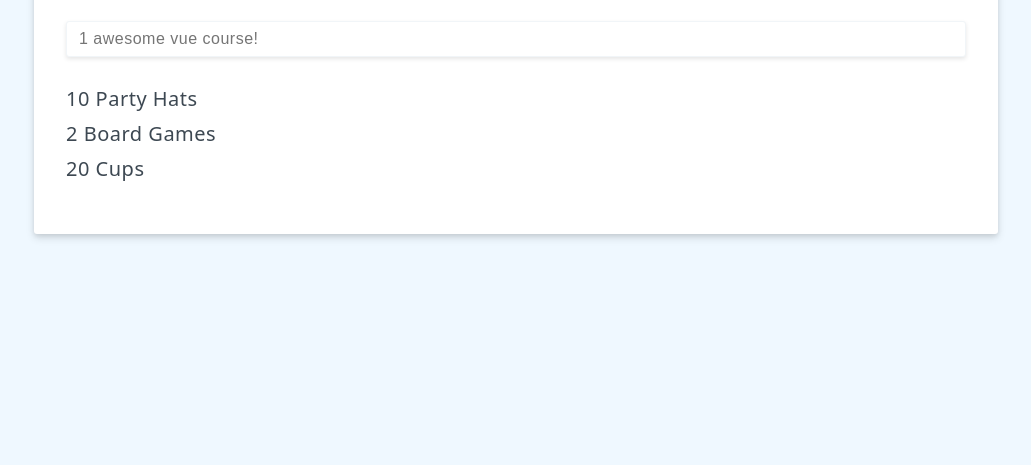
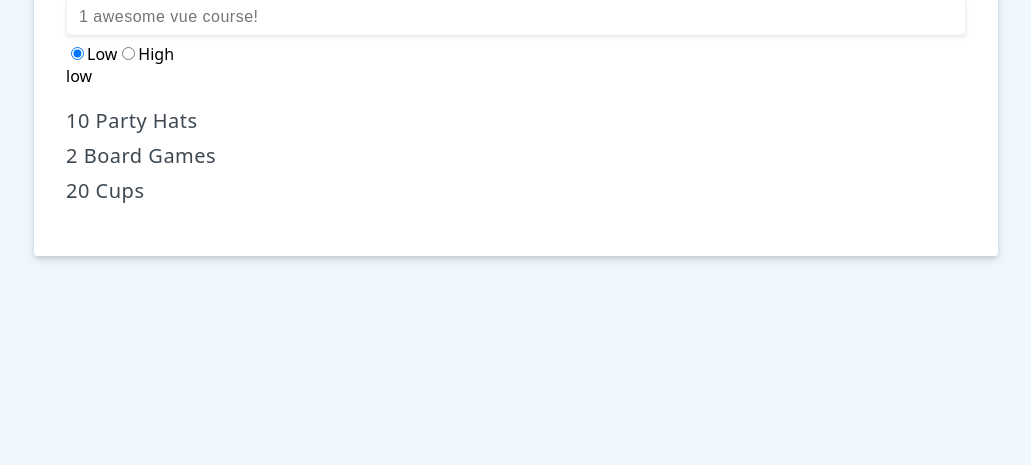
Before and after one commit to mt-mooc/vueschool-vue3-fundamentals-options-api, a plain HTML site: page index.html in a window 1280 px wide. Shown: the part 335-800 px from the top of the page, without its empty margins (124-1155 px from the left). Drawn offline with nearby package versions, Linux system fonts and the light colour scheme.

Commit message:
Added v-model for radio buttons

```diff
--- a/index.html
+++ b/index.html
@@ -9,7 +9,10 @@
 		<div id="shopping-list">
 			<h1>{{header || 'Welcome'}}</h1>
 			<input v-model="newItem" type="text" placeholder="1 awesome vue course!" >
-            {{newItem}}
+			<label><input type="radio" v-model="newItemPriority" value="low">Low</label>
+			<label><input type="radio" v-model="newItemPriority" value="high">High</label>
+			<br/>
+			{{newItem}}{{newItemPriority}}
 			<ul>
 					<li v-for="item in items" ::key="item.id">{{item.label}}</li>
 			</ul>
@@ -22,6 +25,7 @@
 							return {
 									header: "Shopping List App",
 									newItem: '',
+									newItemPriority: 'low',
 									items: [
 											{id: 1, label: "10 Party Hats"},
 											{id: 2, label: "2 Board Games"},
```
Lines whose indentation alone changed are shown as unchanged.
